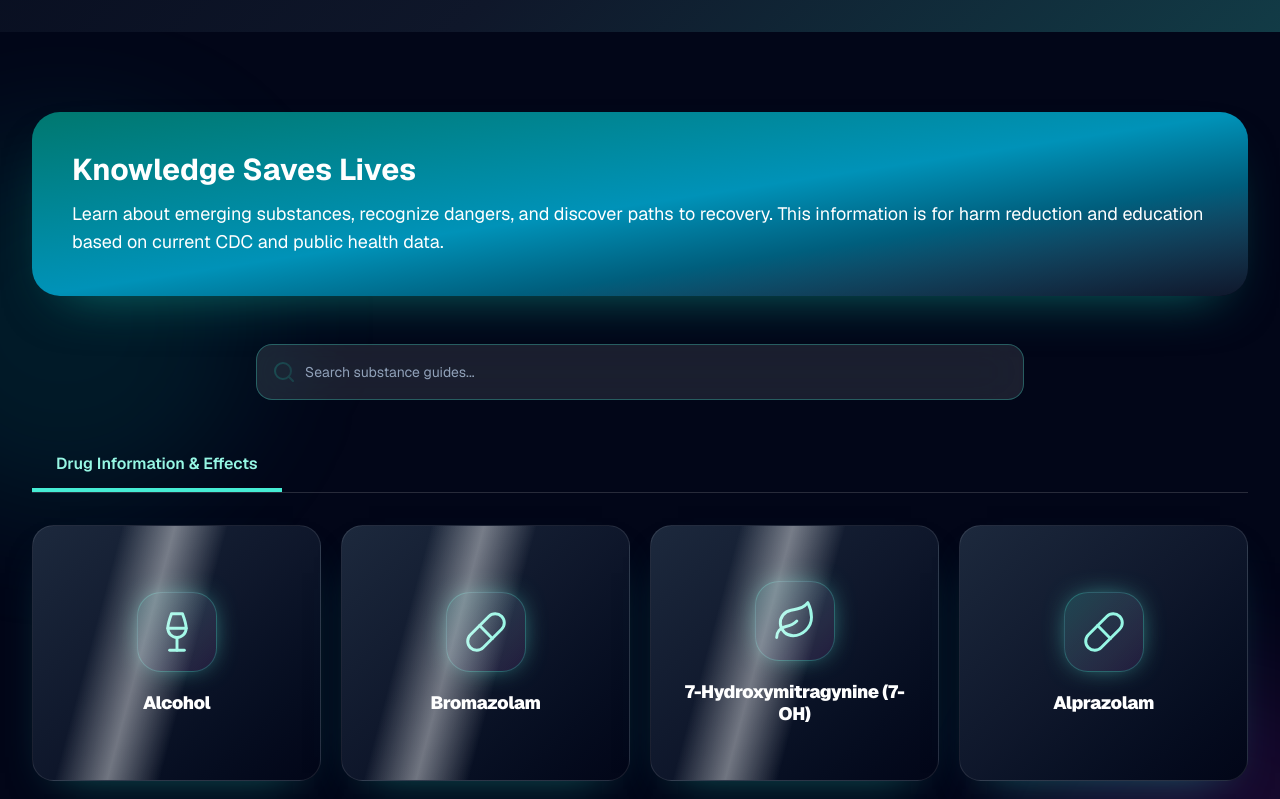
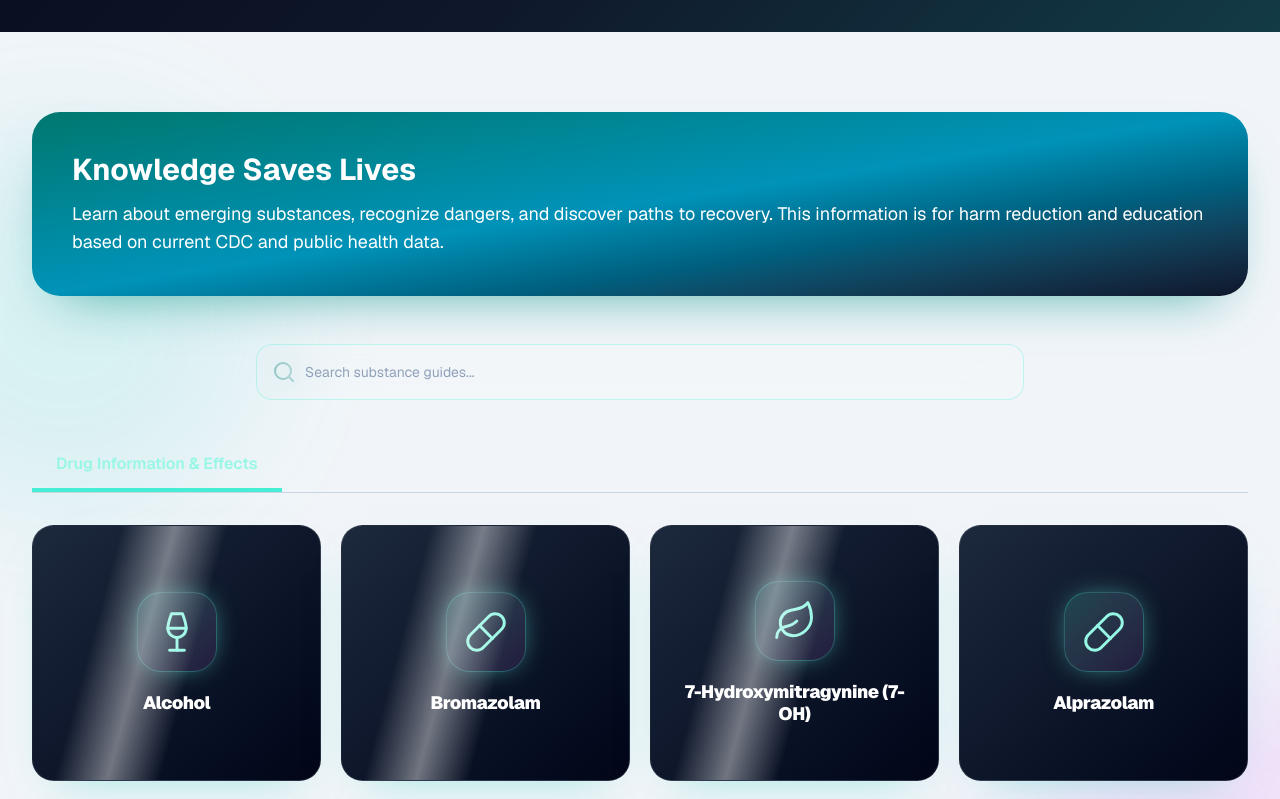
Before and after one commit to dgardner1982/v0-ottawa-county-resources, a Next.js app: page /education in a window 1280 px wide. Shown: the part 760-1559 px from the top of the page. Built offline with nearby package versions, Linux system fonts and the light colour scheme.

Commit message:
Lighten education page content background

```diff
--- a/app/education/page.tsx
+++ b/app/education/page.tsx
@@ -122,7 +122,7 @@ export default function EducationPage() {
         </div>
       </header>
 
-      <main id="guides" className="relative isolate overflow-hidden bg-slate-950 px-5 py-16 text-white sm:px-8 lg:py-20"><div className="pointer-events-none absolute -left-32 top-24 -z-10 h-96 w-96 rounded-full bg-teal-400/10 blur-3xl" /><div className="pointer-events-none absolute -right-32 top-[40rem] -z-10 h-96 w-96 rounded-full bg-fuchsia-500/10 blur-3xl" /><div className="relative mx-auto max-w-7xl">
+      <main id="guides" className="relative isolate overflow-hidden bg-slate-100 px-5 py-16 text-slate-900 sm:px-8 lg:py-20"><div className="pointer-events-none absolute -left-32 top-24 -z-10 h-96 w-96 rounded-full bg-teal-400/10 blur-3xl" /><div className="pointer-events-none absolute -right-32 top-[40rem] -z-10 h-96 w-96 rounded-full bg-fuchsia-500/10 blur-3xl" /><div className="relative mx-auto max-w-7xl">
         <div className="animate-slide-in-up relative mb-12 overflow-hidden rounded-[1.75rem] bg-gradient-to-br from-teal-700 via-cyan-600 to-slate-900 p-8 text-white shadow-[0_24px_55px_-30px_rgba(13,148,136,0.8)] sm:p-10">
           <h2 className="text-3xl font-bold mb-3">Knowledge Saves Lives</h2>
           <p className="text-lg">Learn about emerging substances, recognize dangers, and discover paths to recovery. This information is for harm reduction and education based on current CDC and public health data.</p>
@@ -146,7 +146,7 @@ export default function EducationPage() {
         </div>
 
         {/* Tab Navigation */}
-        <div className="mb-8 flex gap-4 border-b border-white/15" ref={contentRef}>
+        <div className="mb-8 flex gap-4 border-b border-slate-300" ref={contentRef}>
           <button
             onClick={() => handleTabClick('infograph')}
             className={`px-6 py-3 font-semibold border-b-4 transition ${
```
